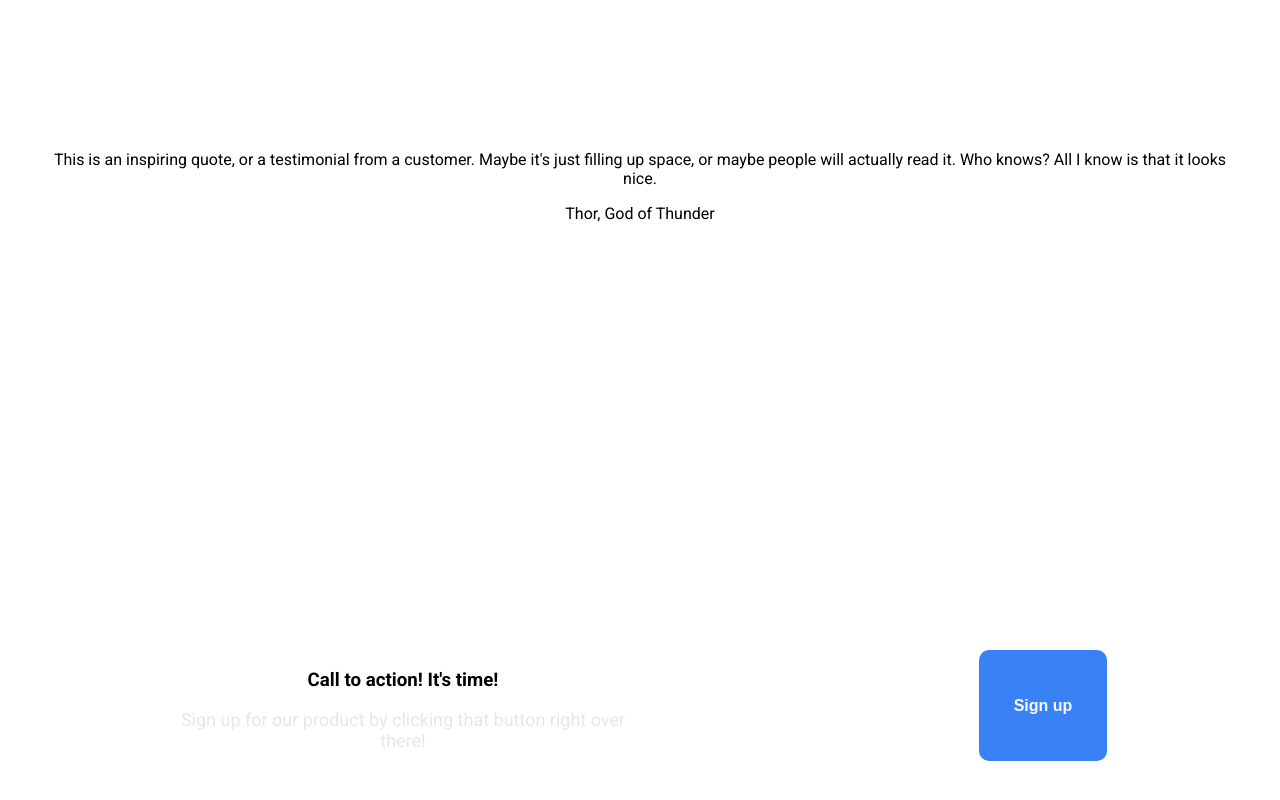
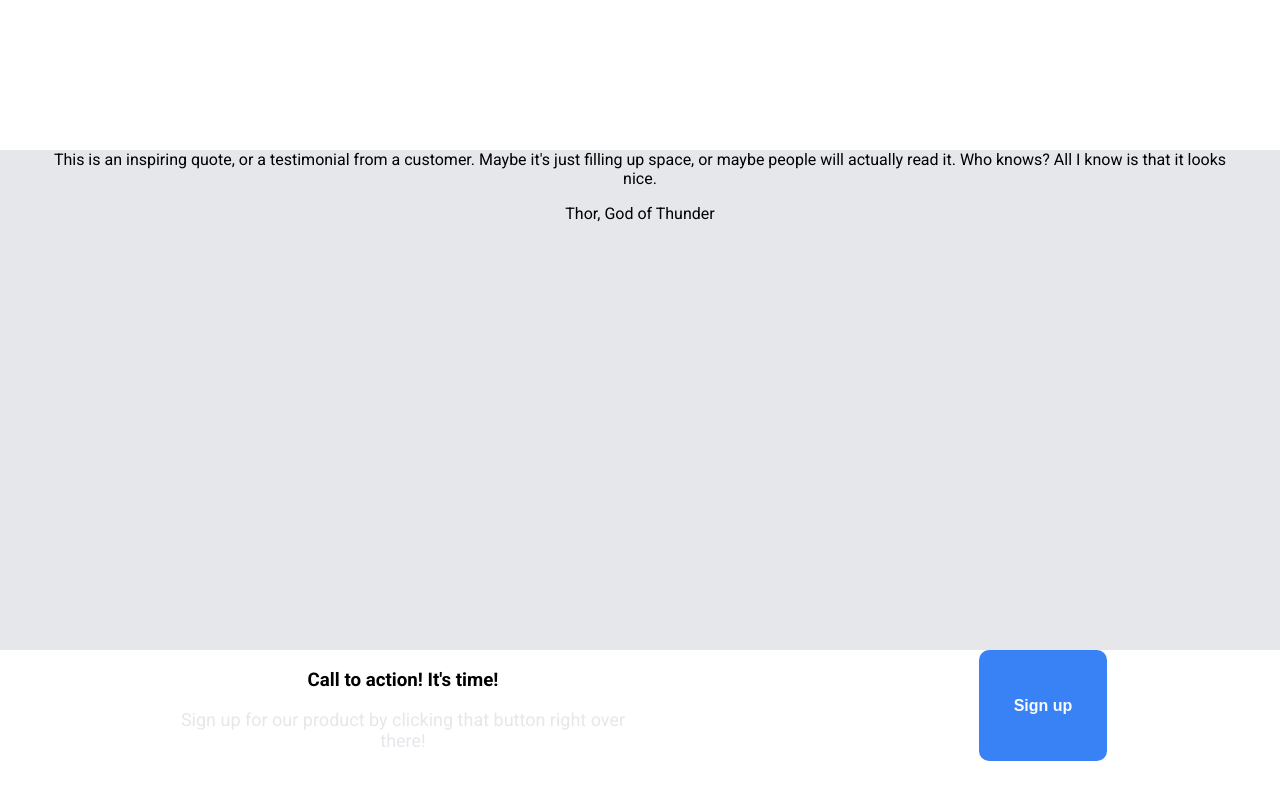
Before and after one commit to WorkingClassy/design_specs, a plain HTML site: page index.html in a window 1280 px wide. Shown: the part 876-1676 px from the top of the page. Drawn offline with Linux system fonts and the light colour scheme.

Commit message:
Add section--gray background color

```diff
--- a/styles.css
+++ b/styles.css
@@ -121,3 +121,7 @@ a {
 .paragraph--gray {
     color: var(--dark-blue);
 }
+
+.section--gray {
+    background-color: var(--low-contrast-white);
+}
```
